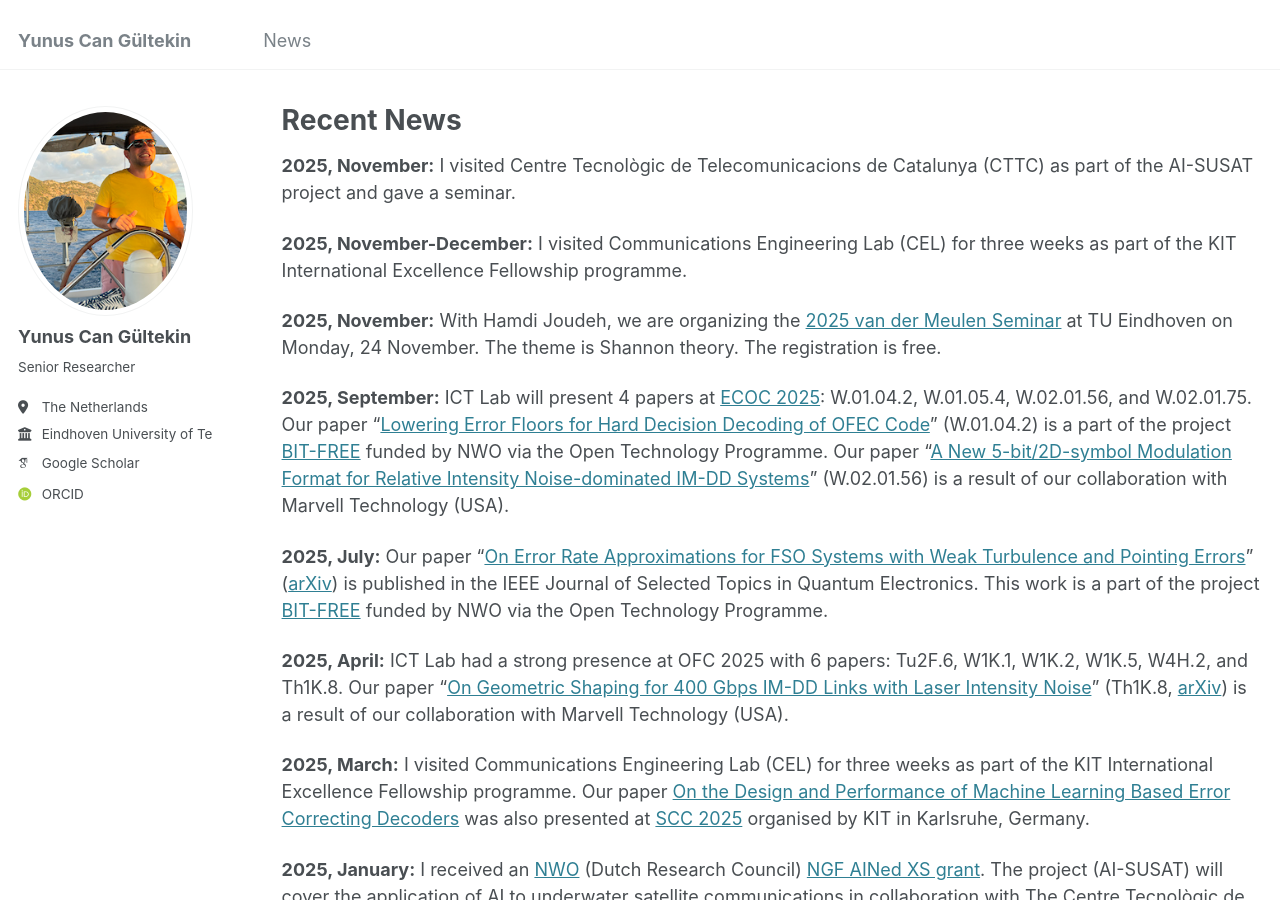
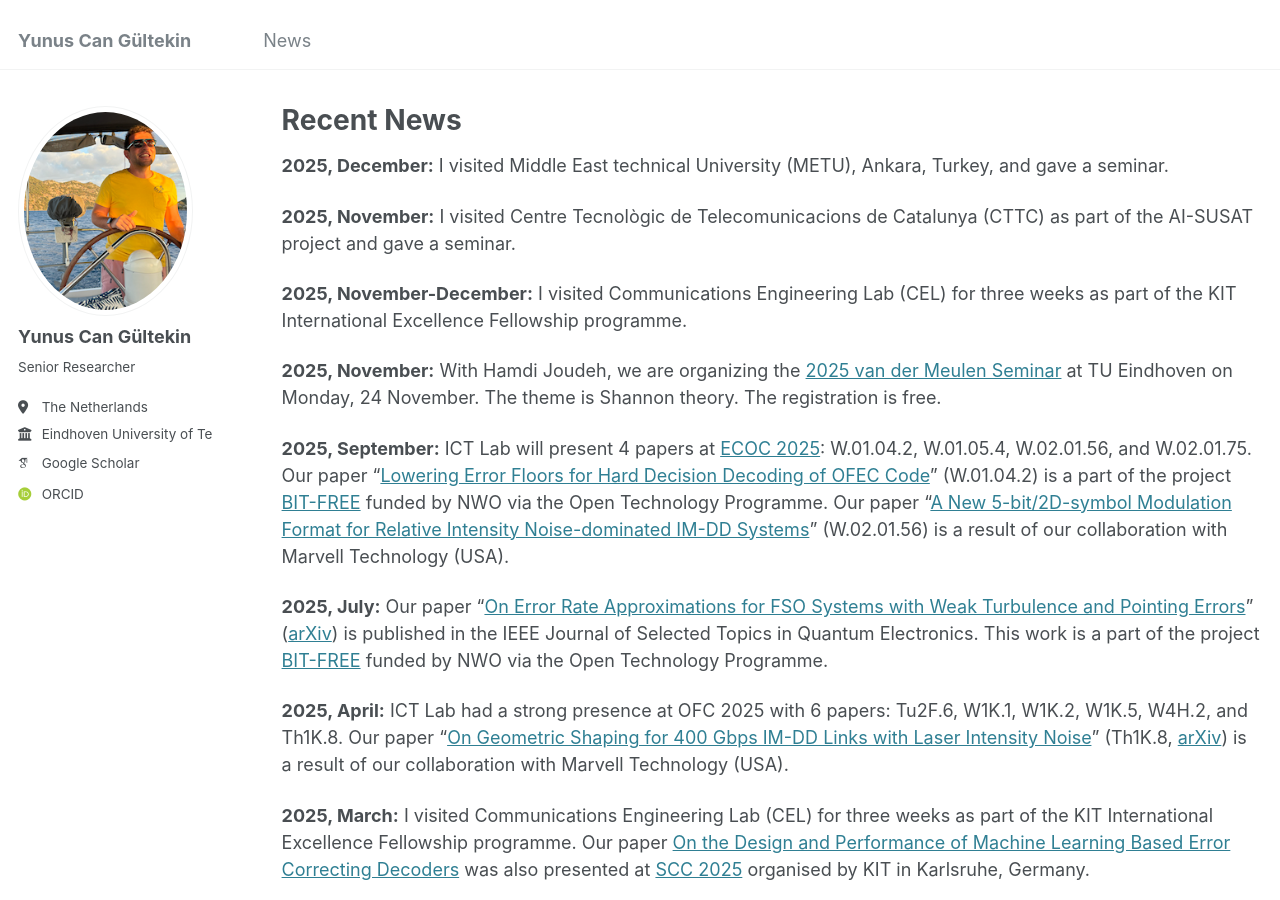
Before and after one commit to ycgultekin/ycgultekin.github.io, a Jekyll site: the page built from _pages/news.md, in a window 1280 px wide and 900 px high. Built offline with Jekyll 4.4.1, drawn with Linux system fonts in a browser that asks for light colours; some web fonts are replaced.

Commit message:
METU visit.

```diff
--- a/_pages/news.md
+++ b/_pages/news.md
@@ -9,6 +9,8 @@ redirect_from:
 ---
 
 {% include base_path %}
+
+**2025, December:** I visited Middle East technical University (METU), Ankara, Turkey, and gave a seminar.
 
 **2025, November:** I visited Centre Tecnològic de Telecomunicacions de Catalunya (CTTC) as part of the AI-SUSAT project and gave a seminar.
 
```
